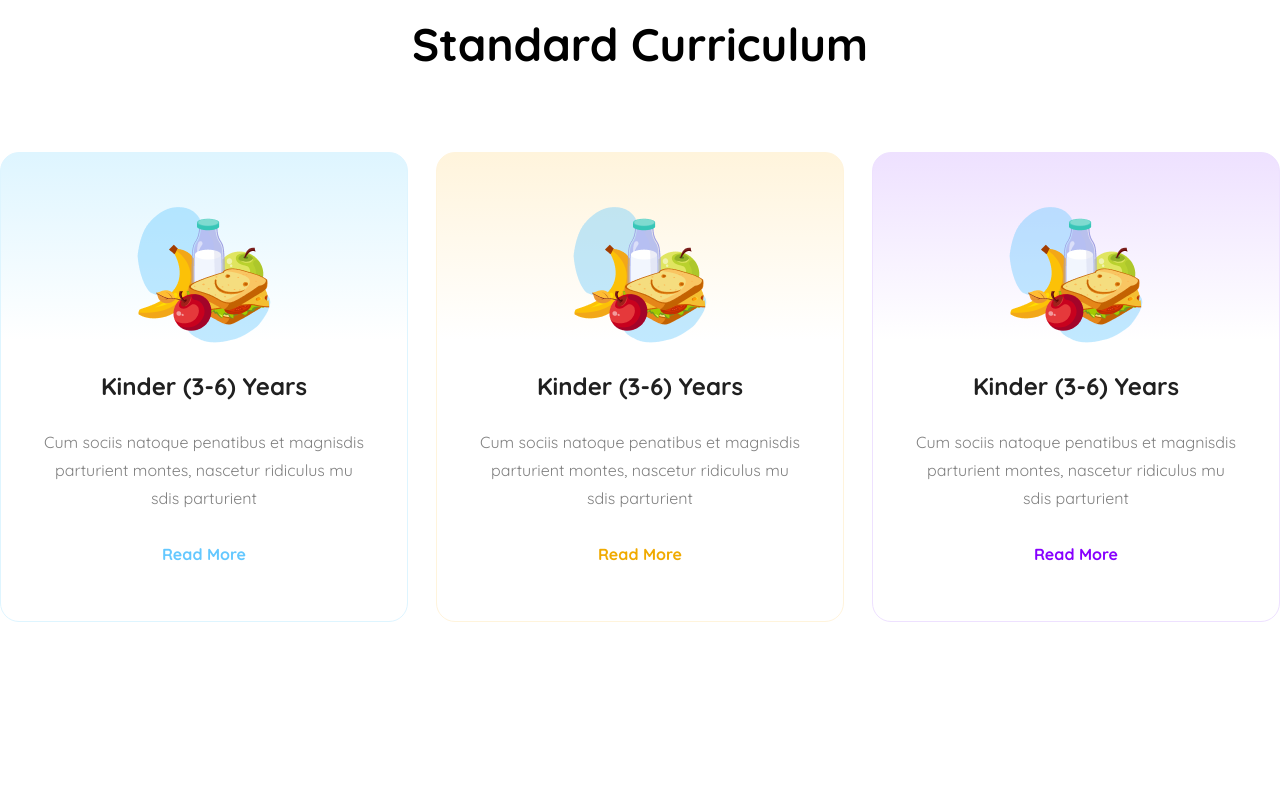
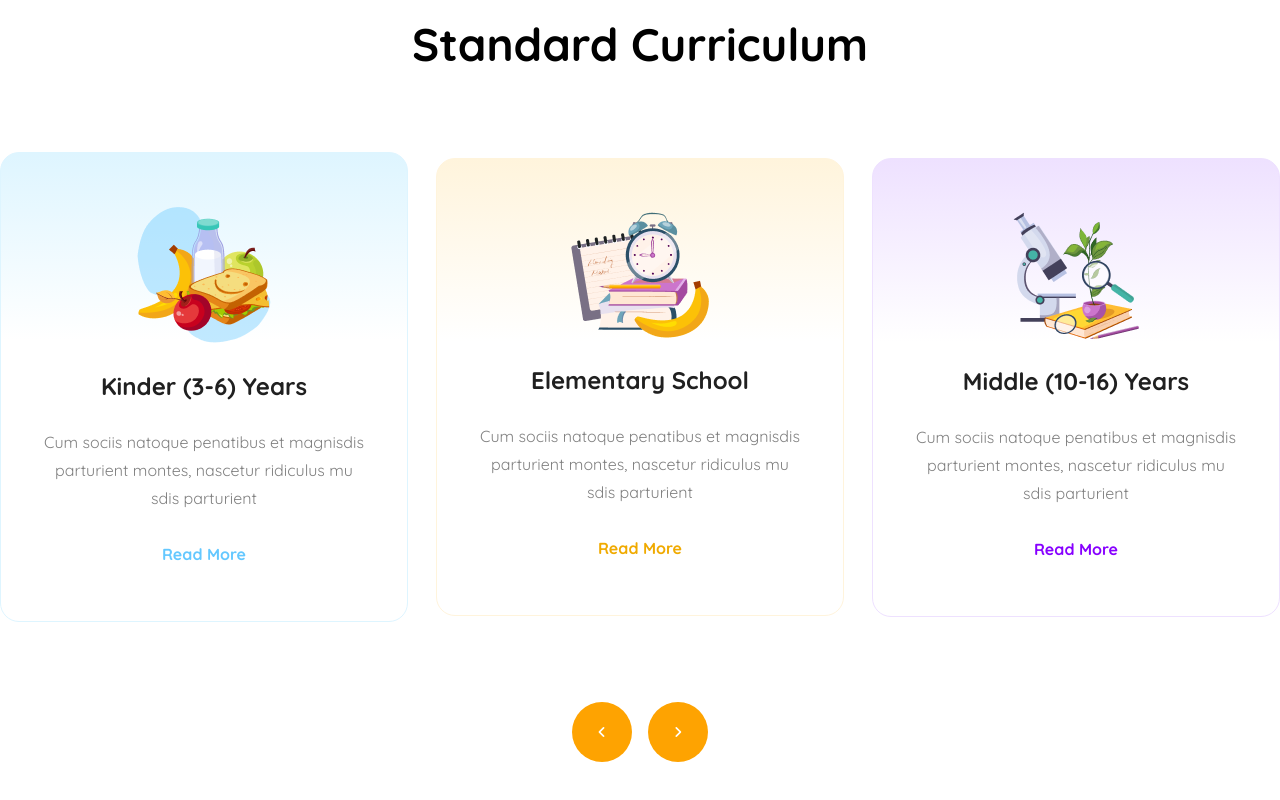
Before and after one commit to jonaedjoshim/A02-Kids-School, a plain HTML site: page index.html in a window 1280 px wide. Shown: the part 726-1526 px from the top of the page. Before the commit the page ends 1348 px from the top, so only its background shows below. Drawn offline with Linux system fonts and the light colour scheme.

Commit message:
added new items and made responsive too

```diff
--- a/index.html
+++ b/index.html
@@ -4,6 +4,7 @@
 <head>
     <meta charset="UTF-8">
     <meta name="viewport" content="width=device-width, initial-scale=1.0">
+    <script src="https://kit.fontawesome.com/3cc97d6529.js" crossorigin="anonymous"></script>
     <link rel="shortcut icon" href="assets/hero-kids.png" type="image/x-icon">
     <link rel="stylesheet" href="styles/styles.css">
     <link rel="preconnect" href="https://fonts.googleapis.com">
@@ -67,19 +68,23 @@
                     <p><a href="" id="blue-a">Read More</a></p>
                 </div>
                 <div class="card" id="yellow">
-                    <img src="assets/kinder.png" alt="Kindergarten children illustration">
-                    <h3>Kinder (3-6) Years</h3>
+                    <img src="assets/elementary.png" alt="Kindergarten children illustration">
+                    <h3>Elementary School</h3>
                     <p>Cum sociis natoque penatibus et magnisdis parturient montes, nascetur ridiculus mu sdis
                         parturient </p>
                     <p><a href="" id="yellow-a">Read More</a></p>
                 </div>
                 <div class="card" id="violet">
-                    <img src="assets/kinder.png" alt="Kindergarten children illustration">
-                    <h3>Kinder (3-6) Years</h3>
+                    <img src="assets/middle.png" alt="Kindergarten children illustration">
+                    <h3>Middle (10-16) Years</h3>
                     <p>Cum sociis natoque penatibus et magnisdis parturient montes, nascetur ridiculus mu sdis
                         parturient </p>
                     <p><a href="" id="violet-a">Read More</a></p>
                 </div>
+            </div>
+            <div class="arw-btn">
+                <button class="left"><i class="fa-solid fa-angle-left"></i></button>
+                <button class="right"><i class="fa-solid fa-angle-right"></i></button>
             </div>
         </section>
     </main>
--- a/styles/styles.css
+++ b/styles/styles.css
@@ -46,10 +46,12 @@ main {
     background: linear-gradient(to bottom, rgba(222, 245, 255, 1) 0%, rgba(255, 255, 255, 0) 40%);
     border: 1px solid rgba(222, 245, 255, 1);
 }
+
 #yellow {
     background: linear-gradient(to bottom, rgba(255, 244, 220, 1) 0%, rgba(255, 255, 255, 0) 40%);
     border: 1px solid rgba(255, 244, 220, 1);
 }
+
 #violet {
     background: linear-gradient(to bottom, rgba(238, 225, 255, 1) 0%, rgba(255, 255, 255, 0) 40%);
     border: 1px solid rgba(238, 225, 255, 1);
@@ -200,6 +202,41 @@ nav ul {
     font-weight: bold;
     font-size: 1rem;
     line-height: 1.75rem;
+    color: #202020;
+    transition: color 0.3s ease, text-decoration 0.3s ease, outline 0.3s ease;
+}
+
+.card a:hover {
+    color: #FEA301;
+    text-decoration: underline;
+}
+
+.arw-btn {
+    display: flex;
+    justify-content: center;
+    align-items: center;
+    gap: 1rem;
+    margin: 80px auto;
+}
+
+.left {
+    color: white;
+    border-style: none;
+    width: 60px;
+    height: 60px;
+    background: #FEA301;
+    border-radius: 30px;
+    cursor: pointer;
+}
+
+.right {
+    color: white;
+    border-style: none;
+    width: 60px;
+    height: 60px;
+    background: #FEA301;
+    border-radius: 30px;
+    cursor: pointer;
 }
 
 /* responsive design */
@@ -249,4 +286,16 @@ nav ul {
     .hero-img {
         width: 90vw;
     }
+
+    .sc {
+        font-size: 1.625rem;
+    }
+
+    .sc-container {
+        flex-direction: column;
+        gap: 1.25rem;
+    }
+    .arw-btn {
+        display: none;
+    }
 }
```
